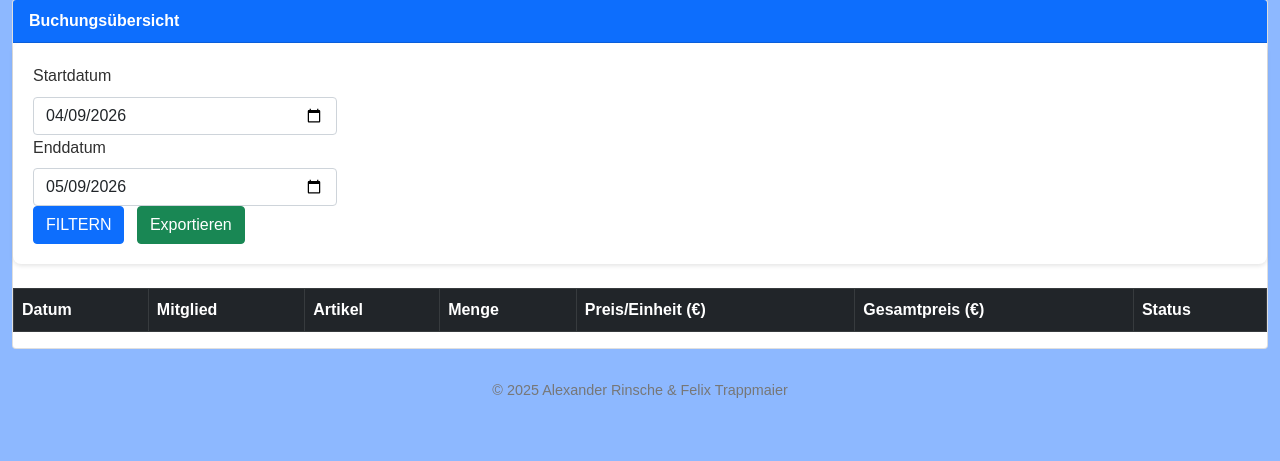
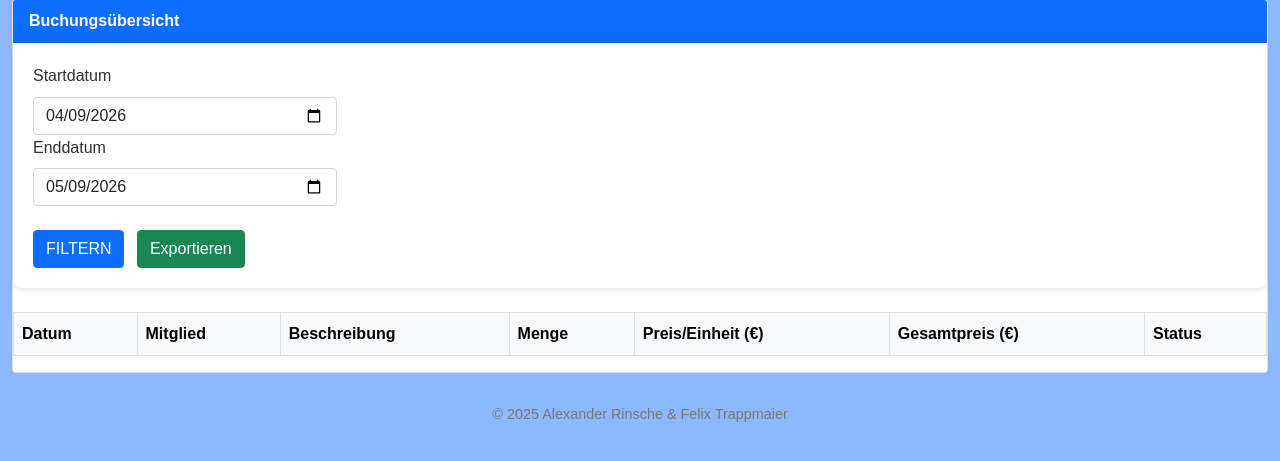
Before and after one commit to relaxin101/barsystem, a Flask app: page /admin/buchungen/ in a window 1280 px wide. Shown: the part 230-691 px from the top of the page. Run offline with Flask 3, Linux system fonts and the light colour scheme; data that the repository does not hold is empty; parts of the project's set-up code (start-up, migrations or seed data) failed here and were passed over.

Commit message:
fixed beschreibungs bug

```diff
--- a/templates/admin/buchungshistorie.html
+++ b/templates/admin/buchungshistorie.html
@@ -14,7 +14,7 @@
       <label for="start" class="form-label">Startdatum</label>
       <input type="date" class="form-control" id="start" name="start" value="{{ start_date }}">
     </div>
-    <div class="col-md-3">
+    <div class="col-md-3 mb-4">
       <label for="end" class="form-label">Enddatum</label>
       <input type="date" class="form-control" id="end" name="end" value="{{ end_date }}">
     </div>
@@ -26,13 +26,13 @@
     </div>
   </form>
 
-<div class="table-responsive" style="">
+<div class="table-responsive" style="overflow: auto;">
   <table class="table table-striped table-hover table-bordered align-middle">
-    <thead class="table-dark">
+    <thead class="table-light stick-top">
       <tr>
         <th>Datum</th>
         <th>Mitglied</th>
-        <th>Artikel</th>
+        <th>Beschreibung</th>
         <th>Menge</th>
         <th>Preis/Einheit (€)</th>
         <th>Gesamtpreis (€)</th>
@@ -44,7 +44,8 @@
       <tr data-buchung-id="{{ b.id }}" class="{% if b.storniert %}table-danger{% endif %}">
         <td>{{ b.zeitstempel.strftime('%d.%m.%Y %H:%M') }}</td>
         <td>{{ b.mitglied_obj.name }}</td>
-        <td>{{ b.artikel_obj.name }}</td>
+
+        <td>{% if b.beschreibung is not none and b.beschreibung != '' %} {{b.beschreibung}} {% else %} {{ b.artikel_obj.name }} {% endif %}</td>
         <td>{{ b.menge }}</td>
         <td>{{ "%.2f"|format(b.preis_pro_einheit/100) }}</td>
         <td>{{ "%.2f"|format(b.gesamtpreis/100) }}</td>
--- a/templates/admin/guthaben.html
+++ b/templates/admin/guthaben.html
@@ -304,7 +304,7 @@ document.querySelectorAll("#mitglieder-tabelle tbody tr").forEach(row => {
       document.getElementById("modal-betrag").value
     );
 
-    const beschreibung = document.getElementById("modal-beschreibung").beschreibung;
+    const beschreibung = document.getElementById("modal-beschreibung").value;
 
     const typ = document.querySelector(
       'input[name="buchung_typ"]:checked'
--- a/templates/bar/buchen.html
+++ b/templates/bar/buchen.html
@@ -45,7 +45,7 @@
         {% for b in buchungen %}
         <li class="list-group-item d-flex justify-content-between">
           <span> {{ b.zeitstempel.strftime('%d.%m.%Y %H:%M') }}</span>
-          <span>{{ b.menge }} × {{ b.artikel_obj.name }}</span>
+          <span>{% if b.beschreibung is not none %} {{b.beschreibung}} {%else%} {{ b.menge }} × {{ b.artikel_obj.name }} {% endif %}</span>
           <span>{{ '%0.2f'|format(b.gesamtpreis/100|float) }} €</span>
         </li>
         {% else %}
```
